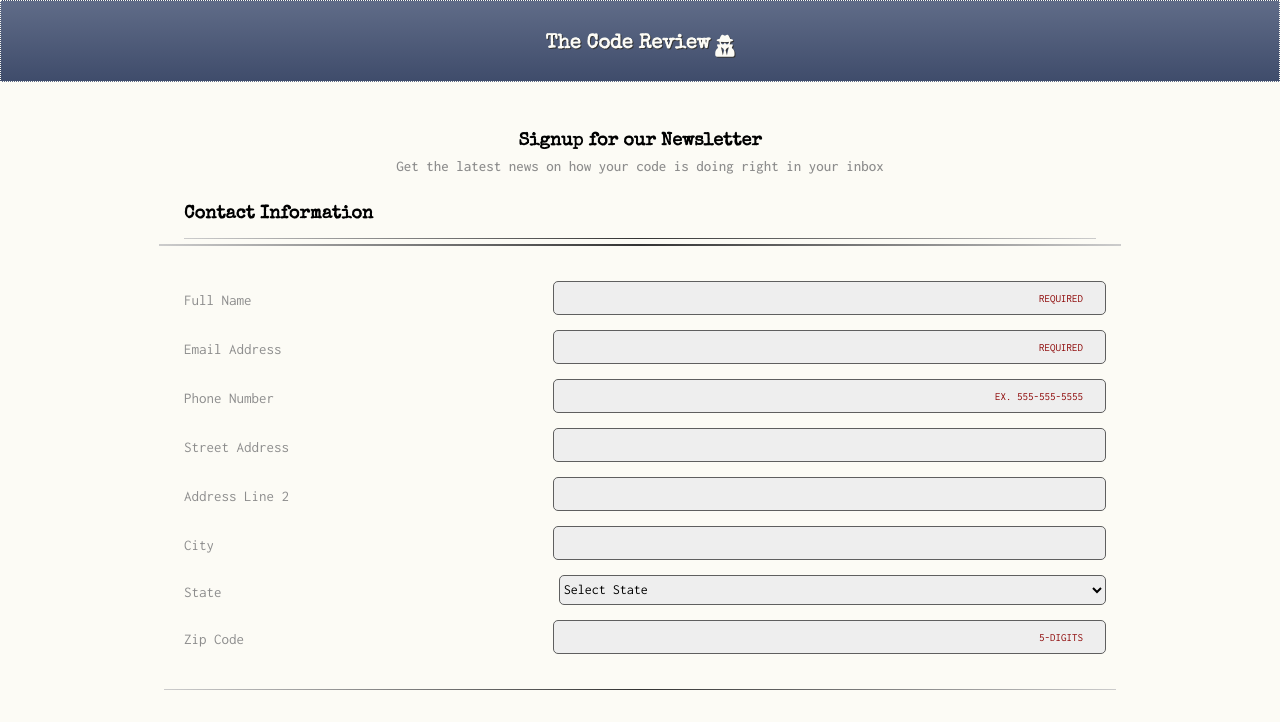
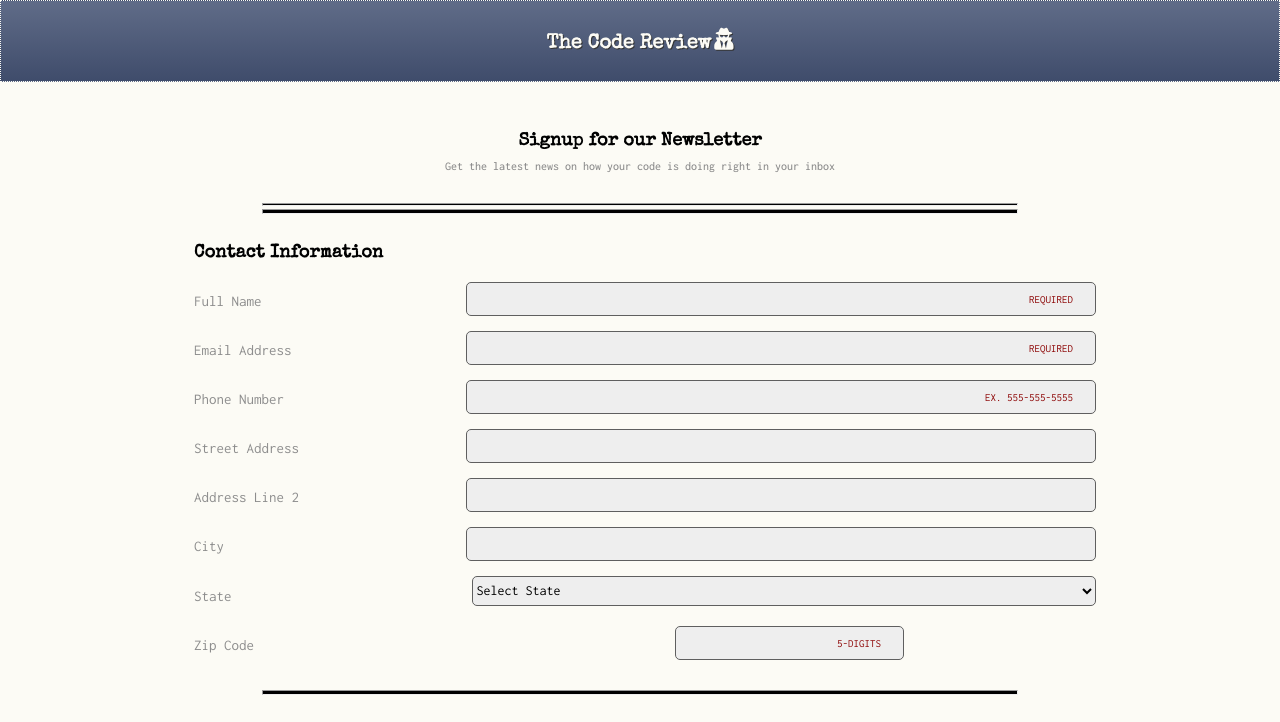
Before and after one commit to ryclloyd/Treehouse-Project-3, a plain HTML site: page index.html in a window 1280 px wide. Shown: the top 722 px of the page. Drawn offline with nearby package versions, Linux system fonts and the light colour scheme.

Commit message:
11.16.20 Final Update

```diff
--- a/index.html
+++ b/index.html
@@ -13,7 +13,7 @@
 	<header>
 		<ul class="header-container">
 			<li class="heading"><h1>The Code Review</h1></li>
-			<i class="fas fa-user-secret" alt="secret agent character"></i>
+			<li><i class="fas fa-user-secret"></i>
 		</ul>
 	</header>
 		<div class="sign-up">
@@ -22,16 +22,15 @@
 		</div>
 
 	<form class="form-flex">
+		<hr class="line-1">
+		<hr class="line-2">
 
 		<fieldset>
-		<hr class="line-1">
-		<hr class="line-2">
 			<legend class=legend-contact>Contact Information</legend>
 			<div class="field">
-				<label for="name" id="">Full Name</label>
+				<label for="name">Full Name</label>
 				<input type="text" id="name" name="user-name" placeholder="required" required>
 			</div>
-
 			<div class="field">
 				<label for="email">Email Address</label>
 				<input type="email" id="email" name="user-email"  placeholder="required" required>
@@ -111,14 +110,15 @@
 			</div>
 			<div class="field">
 				<label for="zip">Zip Code</label>
-				<input type="text" id="zip" name="user-zip"  pattern="[0-9]{5}" placeholder="5-digits">
+				<input type="text" id="zip" name="user-zip" placeholder="5-digits">
 			</div>
+		</fieldset>
+
 		<hr class="line-3">
-		</fieldset>
 
 		<fieldset class="newsletter-flex">
 			<legend class="legend-news">Newsletter</legend>
-			<p>Select the newsletters you would like to receive:</p>
+			<p class="newsletter-txt">Select the newsletters you would like to receive:</p>
 			<ul class="news-flex">
 				<li>
 					<input type="checkbox" id="html-news" value="html-news" name="user-newsletter">
--- a/style.css
+++ b/style.css
@@ -48,7 +48,6 @@ button:focus {
   outline: none;
 }
 
-
 /* ==== HEADER STYLES ======================== */
 
 .header-container {
@@ -82,7 +81,7 @@ h1 {
 
 h2 {
 	text-align: center;
-	margin-top: 30px;
+	margin-top: 40px;
 }
 
 .sign-heading {
@@ -98,25 +97,21 @@ h2 {
 	line-height: 18px;
 	text-align: center;
 	margin-top: -8px;
-	margin-bottom: 30px;
+	margin-bottom: 20px;
 }
 
 .line-1  {
-	margin: 0 20px;
-	border: 0;
+	width: 100%;
 	height: 1px;
-	background: #606c88;
-	background-image: linear-gradient(to left, #ccc, #333, #ccc);
-	margin-bottom: 5px;
+	background: #000;
 }
 
 .line-2 {
-	margin: 0 20px;
-	border: 0;
-	height: 2px;
-	background: #606c88;
-	background-image: linear-gradient(to right, #ccc, #333, #ccc);
+	width: 100%;
+	height: 3px;
+	background: #000;
 	margin-bottom: 30px;
+	margin-top: -5px;
 }
 
 
@@ -140,10 +135,10 @@ input[type="email"],
 input[type="tel"],
 input[type="street-address"],
 input[type="zip"],
-input[type="password"],
 textarea,
 select {
 	width: 98%;
+ 	display: flex;
 	height: 30px;
 	border: solid #5f5f5f .1px;
 	font-family: 'Inconsolata', monospace;
@@ -152,6 +147,7 @@ select {
 	margin-bottom: 10px;
 	margin-top: 5px;
 	margin-right: -10px;
+	transition: 1s;
 }
 
 input[type="text"]:focus,
@@ -159,11 +155,18 @@ input[type="email"]:focus,
 input[type="tel"]:focus,
 input[type="street-address"]:focus,
 input[type="zip"]:focus,
-input[type="password"]:focus,
 textarea:focus {
 	background-image: linear-gradient(to bottom, rgba(150, 253, 62, 0.32), #fff 75%);
-	border: solid #7ed435 1px;
+	border: solid #7ed435 2px;
 	border-radius: 5px;
+}
+
+input[type="text"]:focus,
+input[type="email"]:focus,
+input[type="tel"]:focus,
+input[type="street-address"]:focus,
+input[type="zip"]:focus {
+	height: 35px;
 }
 
 label {
@@ -180,13 +183,21 @@ input::placeholder {
 	font-size: 11px;
 }
 
+#state {
+	margin-bottom: 15px;
+}
+
+#zip {
+	width: 50%;
+	display: flex;
+}
+
 .line-3 {
-	margin: 25px 20px;
-	border: 0;
-	height: 1px;
-	background: #606c88;
-	background-image: linear-gradient(to left, #ccc, #333, #ccc);
-
+	width: 100%;
+	height: 3px;
+	background: #000;
+	margin-bottom: 30px;
+	margin-top: 20px;
 }
 
 /* ---- Newsletter ----------------------- */
@@ -194,6 +205,13 @@ input::placeholder {
 .legend-news {
 	margin-bottom: -5px;
 	padding: 0;
+}
+
+.newsletter-txt {
+	color: #8d8d8d;
+	font-size: 15px;
+	font-weight: 500;
+	line-height: 18px;
 }
 
 .newsletter-flex {
@@ -213,6 +231,7 @@ input::placeholder {
 }
 
 textarea {
+	margin: 0;
 	height: 120px;
 	font-family: 'Inconsolata', monospace;
 }
@@ -269,14 +288,19 @@ button:active {
 	.fas {
 		font-size: 22px;
 		text-shadow: 1px 1px .5px #343434;
-		margin-bottom: 10px;
-		margin-left: 5px;
+		margin-bottom: 24px;
+		margin-left: 3px;
 	}
 
 	/* ---- FORM----------------------------------------------- */
+	.line-1,
+	.line-2,
+	.line-3 {
+		width: 65.5%;
+	}
 
 	fieldset {
-		margin: 0 120px;
+		margin: 0 130px;
 	}
 
 	.field {
@@ -294,20 +318,15 @@ button:active {
 	input[type="zip"],
 	input[type="password"],
 	select {
-		width: 60%;
+		width: 70%;
 	}
 
-	.line-1 {
-		margin: 0;
-
+	#zip {
+		width: 25%;
+		margin-right: 182px;
 	}
 
-	.line-2 {
-		margin: 0 -25px;
-		margin-top: 5px;
-		margin-bottom: 30px;
+.sign-up-txt {
+	font-size: 12px;
 	}
-
-	.line-3 {
-		margin: 25px -20px;
-	}
+}
```
Lines whose indentation alone changed are shown as unchanged.
